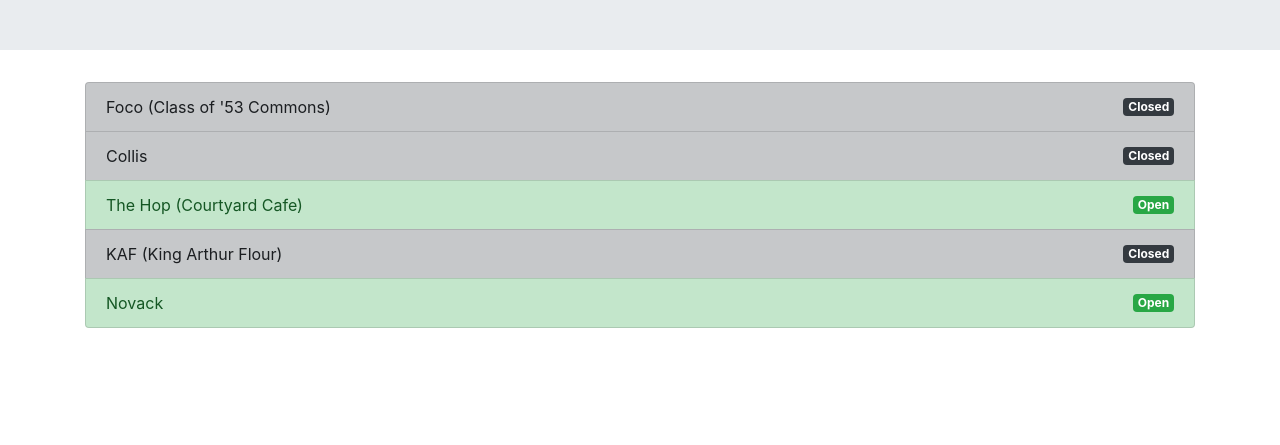
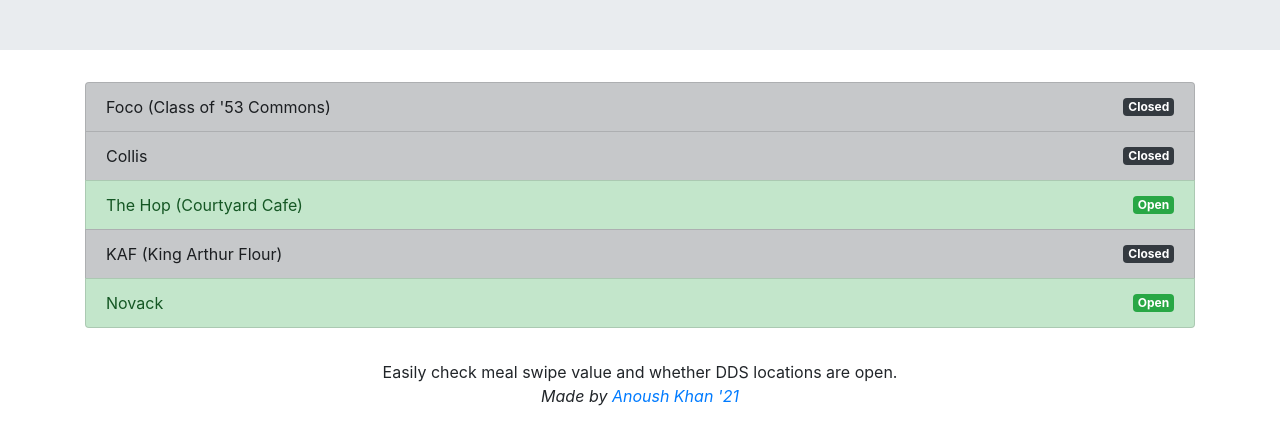
Before and after one commit to doubleaykay/dds-online, a plain HTML site: page index.html in a window 1280 px wide. Shown: the part 161-606 px from the top of the page. Drawn offline with nearby package versions, Linux system fonts and the light colour scheme.

Commit message:
index: add footer

```diff
--- a/index.html
+++ b/index.html
@@ -57,4 +57,16 @@
   <!-- Backend JavaScript -->
   <script src="backend.js"></script>
 </body>
+
+<footer>
+  <div class="footer" style="margin-top:2rem;">
+    <div class="container">
+      <center>
+        <p>Easily check meal swipe value and whether DDS locations are open. <br />
+        <em>Made by <a href="https://www.anoushkhan.com" target="blank">Anoush Khan '21</a></em></p>
+      </center>
+    </div>
+  </div>
+</footer>
+
 </html>
```
